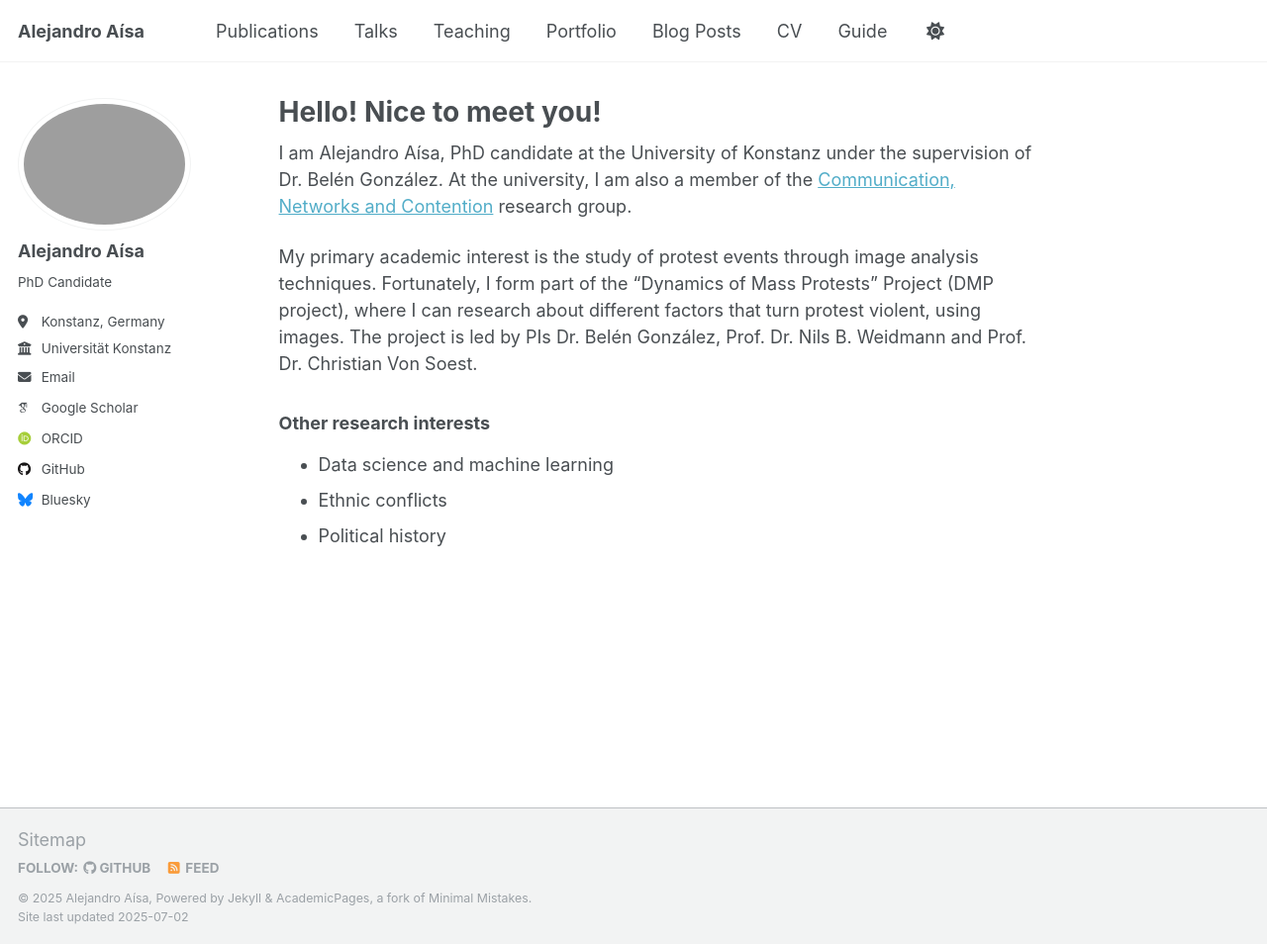
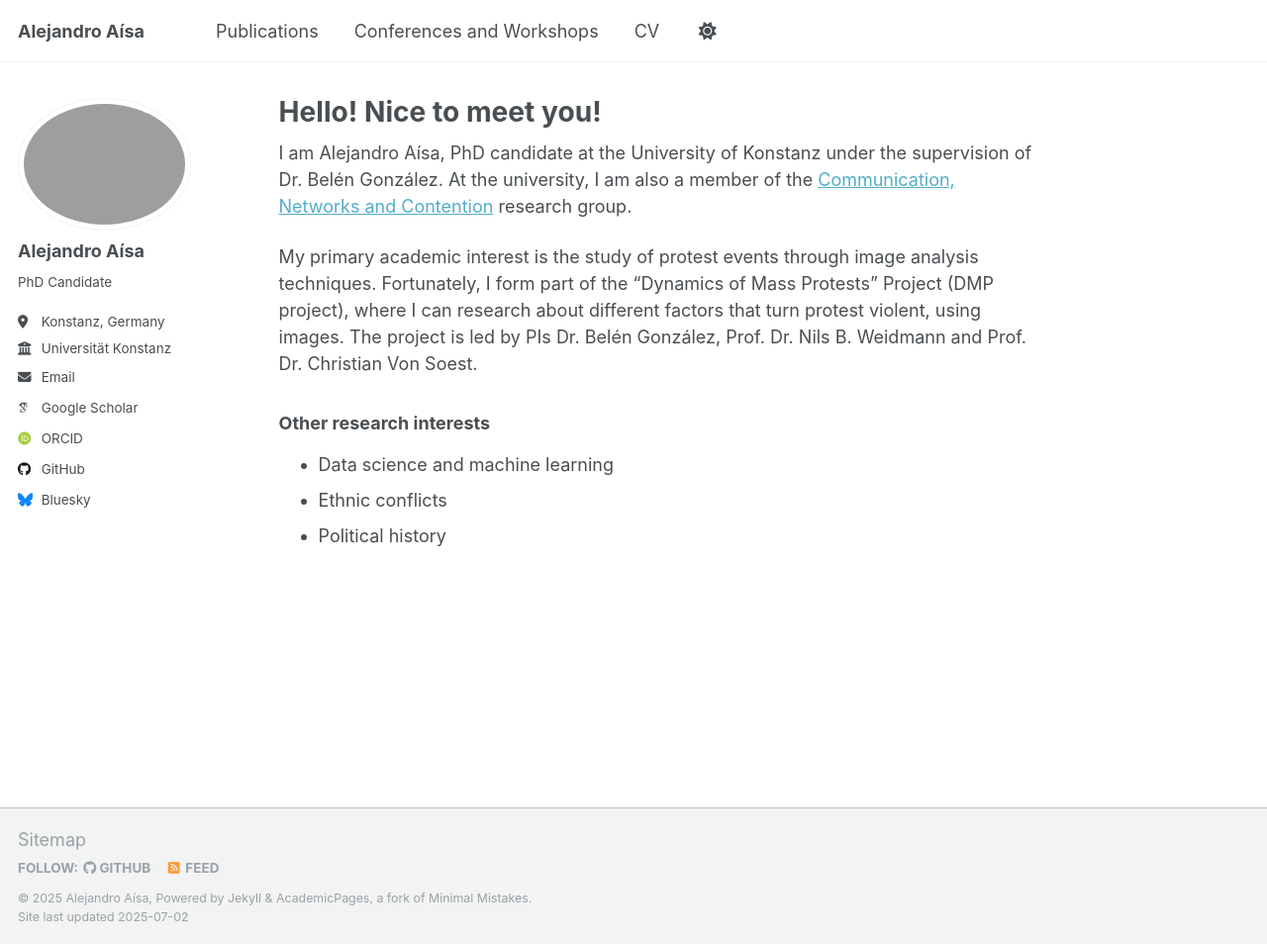
Before and after one commit to alejandroaisam/alejandroaisam.github.io, a Jekyll site: the page built from _pages/about.md, in a window 1280 px wide and 954 px high. Shown: the whole window at 99% size. Built offline with Jekyll 4.4.1, drawn with Linux system fonts in a browser that asks for light colours; some web fonts are replaced; a script that is not in the unit is left out.

Commit message:
Update navigation.yml
Updated navigation bar

```diff
--- a/_data/navigation.yml
+++ b/_data/navigation.yml
@@ -11,17 +11,17 @@ main:
   - title: "Publications"
     url: /publications/
 
-  - title: "Talks"
+  - title: "Conferences and Workshops"
     url: /talks/
 
-  - title: "Teaching"
-    url: /teaching/
+  #- title: "Teaching"
+   # url: /teaching/
 
-  - title: "Portfolio"
-    url: /portfolio/
+  #- title: "Portfolio"
+   # url: /portfolio/
 
-  - title: "Blog Posts"
-    url: /year-archive/
+ # - title: "Blog Posts"
+  #  url: /year-archive/
 
   - title: "CV"
     url: /cv/
@@ -29,5 +29,5 @@ main:
   # - title: "CV"
   #   url: /cv-json/
 
-  - title: "Guide"
-    url: /markdown/
+ #- title: "Guide"
+  #  url: /markdown/
```
